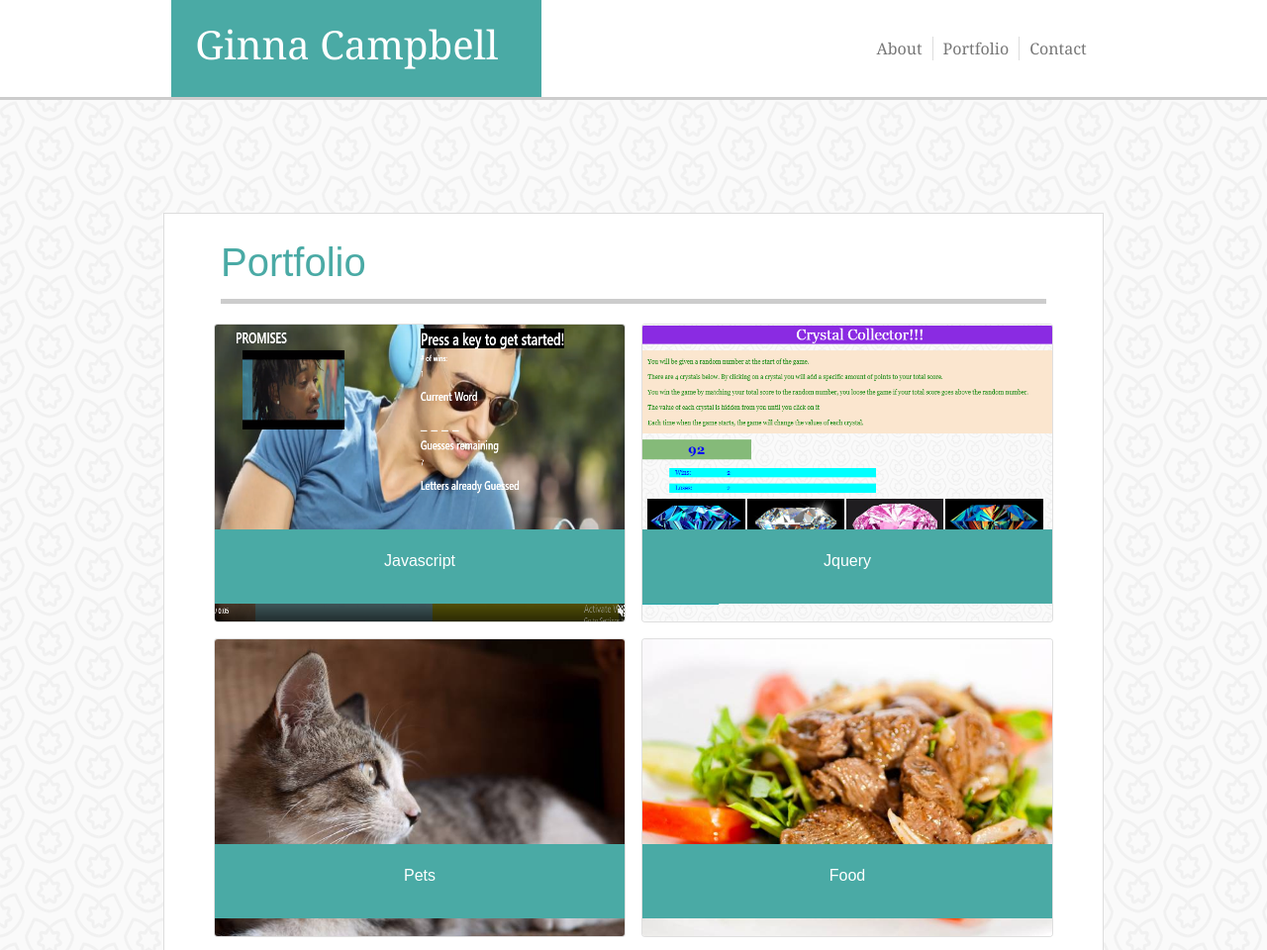
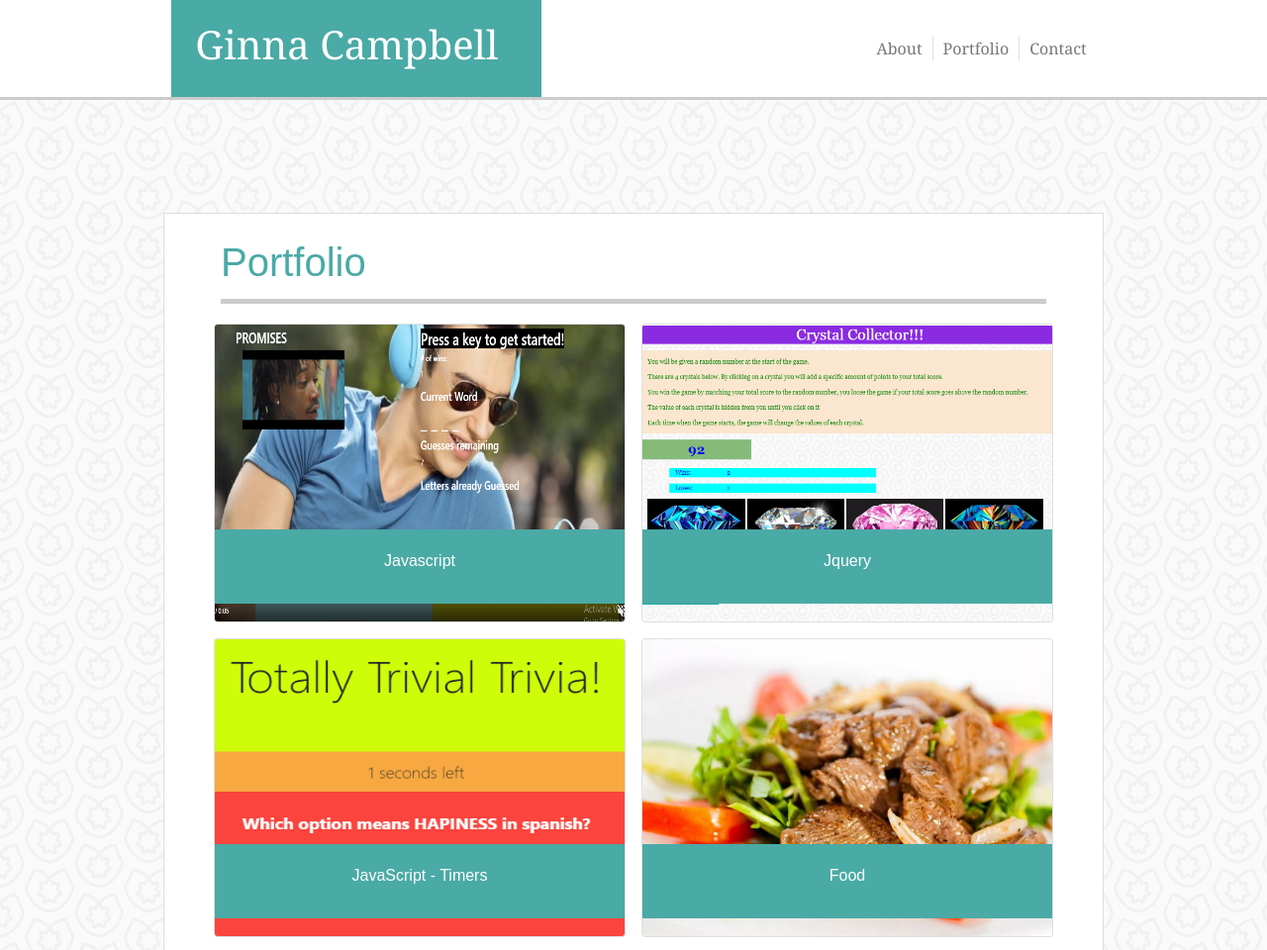
Before and after one commit to ginnac/bootstrap-portfolio, a plain HTML site: page portfolio.html in a window 1280 px wide. Shown: the top 960 px of the page at 99% size. Drawn offline with nearby package versions, Linux system fonts and the light colour scheme.

Commit message:
added Trivia Game to Portfolio

```diff
--- a/portfolio.html
+++ b/portfolio.html
@@ -66,10 +66,10 @@
                     <div class="w-100"></div>
                     <div class="col-12 col-sm-12 col-md-6 py-2 px-2">
                         <div class="card ">
-                            <a href="https://www.google.com/" target="_blank" >
-                                <img src="assets/images/cats.jpg" atl="Cats for you" class="img-fluid card-img pictureboxes">
+                            <a href="https://ginnac.github.io/TriviaGame/" target="_blank" >
+                                <img src="assets/images/TriviaGamePhoto.PNG" atl="Trivia Game" class="img-fluid card-img pictureboxes">
                                 <div class="card-img-overlay picbox d-flex align-content-center flex-wrap justify-content-center">
-                                    <p class="card-title pictext">Pets</p>
+                                    <p class="card-title pictext">JavaScript - Timers</p>
                                 </div>
                             </a>
                         </div>
```
Also changed, not shown: assets/images/TriviaGamePhoto.PNG (added).
